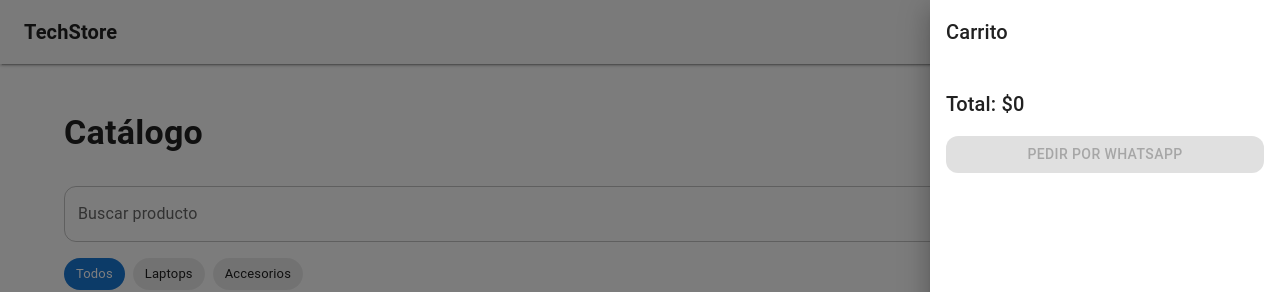
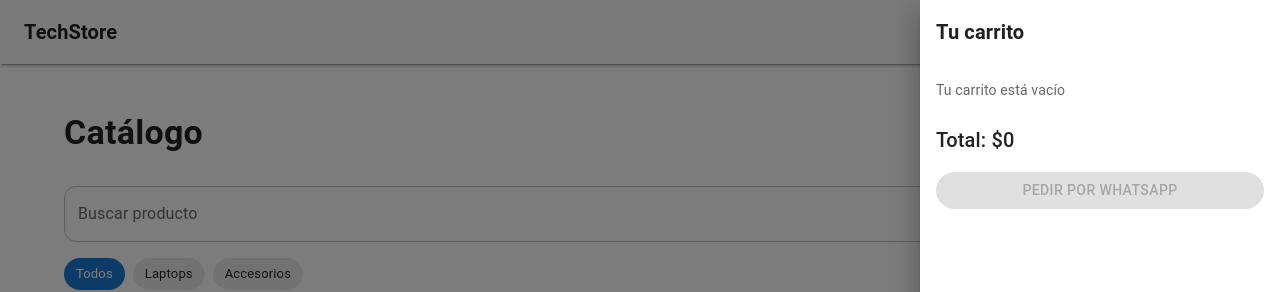
Before and after one commit to Patogol35/sitio-web, a React (Vite) app: page / in a window 1280 px wide. Both pictures are taken after a click on the button 1236 px from the left and 32 px from the top of the page. Shown: the top 292 px of the page. Built offline with nearby package versions, Linux system fonts and the light colour scheme; some icons are missing.

Commit message:
Update CartDrawer.jsx

```diff
--- a/src/components/CartDrawer.jsx
+++ b/src/components/CartDrawer.jsx
@@ -22,37 +22,68 @@ const CartDrawer = ({ isOpen, closeCart }) => {
 
   return (
     <Drawer anchor="right" open={isOpen} onClose={closeCart}>
-      <Box sx={{ width: 350, p: 2 }}>
-        <Box display="flex" justifyContent="space-between">
-          <Typography variant="h6">Carrito</Typography>
+      <Box sx={{ width: 360, p: 2 }}>
+
+        {/* HEADER */}
+        <Box display="flex" justifyContent="space-between" mb={2}>
+          <Typography variant="h6" fontWeight="bold">
+            Tu carrito
+          </Typography>
+
           <IconButton onClick={closeCart}>
             <CloseIcon />
           </IconButton>
         </Box>
 
+        {/* LISTA */}
         <List>
+          {cart.length === 0 && (
+            <Typography variant="body2" color="text.secondary">
+              Tu carrito está vacío
+            </Typography>
+          )}
+
           {cart.map((item) => (
             <ListItem
               key={item.id}
               sx={{
                 display: "flex",
-                flexDirection: "column",
-                alignItems: "flex-start",
-                gap: 1,
-                borderBottom: "1px solid #eee"
+                alignItems: "center",
+                gap: 2,
+                borderBottom: "1px solid #eee",
+                py: 2,
               }}
             >
-              <Typography fontWeight="bold">{item.name}</Typography>
+              {/* 🖼️ Imagen */}
+              <Box
+                component="img"
+                src={item.image}
+                alt={item.name}
+                sx={{
+                  width: 60,
+                  height: 60,
+                  objectFit: "contain",
+                  borderRadius: 2,
+                  bgcolor: "#f5f5f5",
+                  p: 1,
+                }}
+              />
 
-              <Typography variant="body2">
+              {/* INFO */}
+              <Box flex={1}>
+                <Typography fontWeight="bold" fontSize={14}>
+                  {item.name}
+                </Typography>
+
+                <Typography variant="body2" color="text.secondary">
                   ${item.price} c/u
                 </Typography>
 
                 {/* CONTROLES */}
-              <Box display="flex" alignItems="center" gap={1}>
+                <Box display="flex" alignItems="center" gap={1} mt={1}>
                   <Button
+                    size="small"
                     variant="outlined"
-                  size="small"
                     onClick={() => decreaseQuantity(item.id)}
                   >
                     -
@@ -61,10 +92,10 @@ const CartDrawer = ({ isOpen, closeCart }) => {
                   <Typography>{item.quantity}</Typography>
 
                   <Button
+                    size="small"
                     variant="outlined"
-                  size="small"
                     onClick={() => increaseQuantity(item.id)}
-                  disabled={item.quantity >= item.stock}
+                    disabled={item.stock <= 0}
                   >
                     +
                   </Button>
@@ -72,29 +103,39 @@ const CartDrawer = ({ isOpen, closeCart }) => {
 
                 {/* STOCK */}
                 <Typography variant="caption" color="text.secondary">
-                Stock disponible: {item.stock}
+                  Stock restante: {item.stock}
                 </Typography>
+              </Box>
 
+              {/* ELIMINAR */}
               <Button
-                onClick={() => removeFromCart(item.id)}
                 color="error"
                 size="small"
+                onClick={() => removeFromCart(item.id)}
               >
-                Eliminar
+                ✕
               </Button>
             </ListItem>
           ))}
         </List>
 
+        {/* TOTAL */}
         <Typography variant="h6" sx={{ mt: 2 }}>
           Total: ${total}
         </Typography>
 
+        {/* WHATSAPP */}
         <Button
           fullWidth
           variant="contained"
-          color="success"
-          sx={{ mt: 2 }}
+          sx={{
+            mt: 2,
+            borderRadius: 3,
+            backgroundColor: "#25D366",
+            "&:hover": {
+              backgroundColor: "#1ebe5d",
+            },
+          }}
           onClick={() => sendCartToWhatsApp(cart, total)}
           disabled={cart.length === 0}
         >
```
Lines whose indentation alone changed are shown as unchanged.
